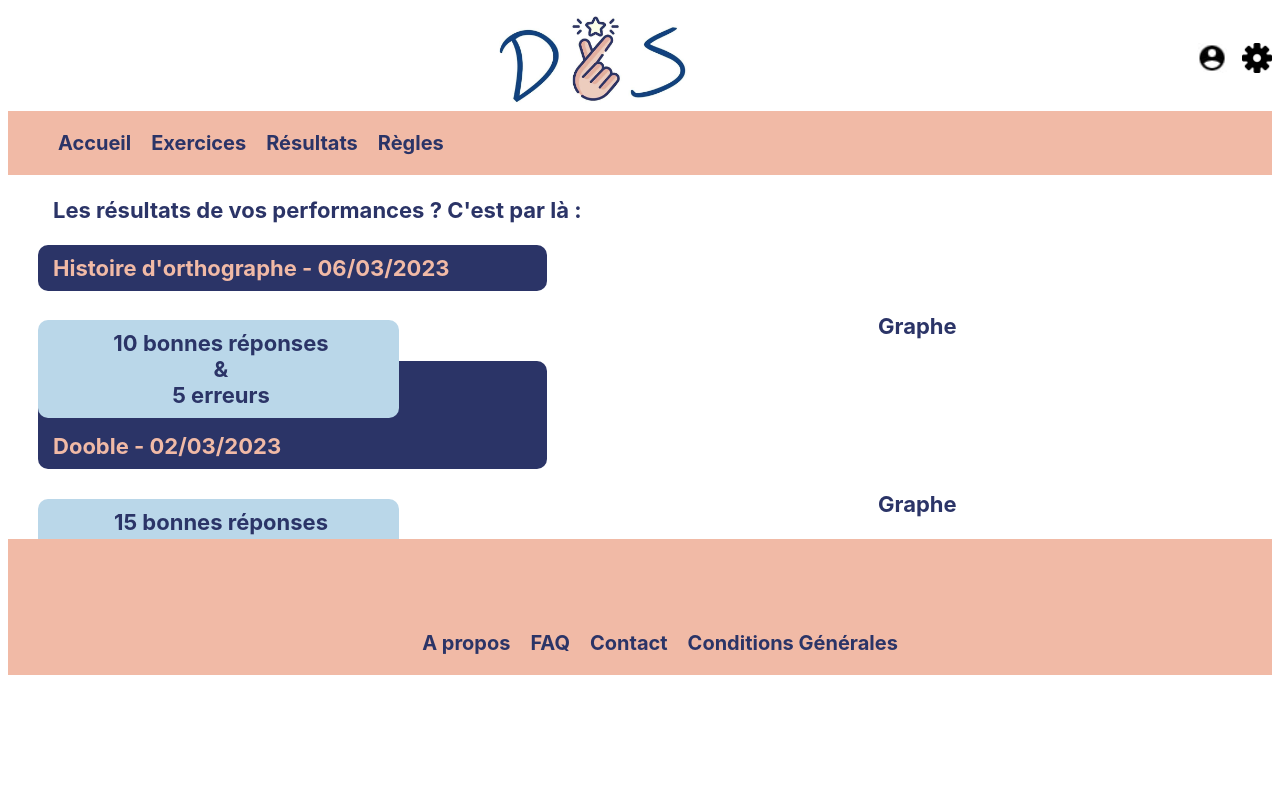
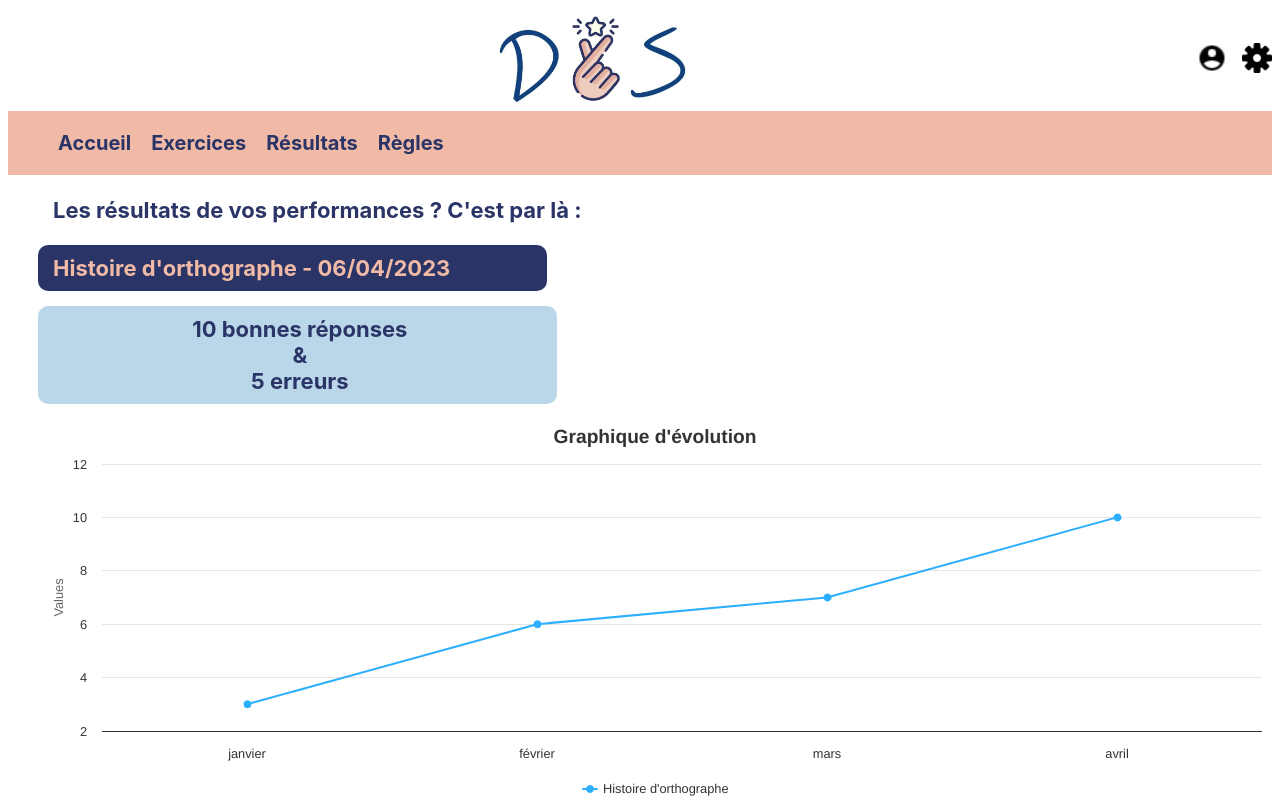
Before and after one commit to solangep1/dys, an Angular app: page / in a window 1280 px wide. Shown: the top 800 px of the page. Built offline with nearby package versions, Linux system fonts and the light colour scheme.

Commit message:
ajout des graphiques

```diff
--- a/package.json
+++ b/package.json
@@ -18,6 +18,8 @@
     "@angular/platform-browser": "^15.2.0",
     "@angular/platform-browser-dynamic": "^15.2.0",
     "@angular/router": "^15.2.0",
+    "chart.js": "^4.3.0",
+    "highcharts": "^11.0.1",
     "rxjs": "~7.8.0",
     "tslib": "^2.3.0",
     "zone.js": "~0.12.0"
--- a/src/app/resultats/resultats.component.css
+++ b/src/app/resultats/resultats.component.css
@@ -12,8 +12,8 @@ h1{
     border-radius: 10px;
     border-top: 2em;
     border-bottom: 2em;
-    display: flex;
-    display: block;
+    /*display: flex;
+    display: block;*/
     width: 40%;
     padding-left: 15px;
     padding-bottom: 10px;
@@ -35,9 +35,6 @@ h1{
 
 }
 .erreurs{
-    float: left;
-    width: 60em;
+    /*float: left;
+    width: 60em;*/
 }
-.graph{
-
-}
--- a/src/app/resultats/resultats.component.html
+++ b/src/app/resultats/resultats.component.html
@@ -1,20 +1,16 @@
 <div class="resultat">
 
   <p>Les résultats de vos performances ? C'est par là :</p>
-  <h1>Histoire d'orthographe - 06/03/2023</h1>
+  <h1>Histoire d'orthographe - 06/04/2023</h1>
   <div class="erreurs">
     <h1 class="texte">10 bonnes réponses<br>&<br>5 erreurs</h1>
   </div>
-  <div class="graph">
-    <p>Graphe</p>
-  </div>
+  <div id="container1"></div>
 
-  <h1>Dooble - 02/03/2023</h1>
+  <h1>Dooble - 02/04/2023</h1>
   <div class="erreurs">
     <h1 class="texte">15 bonnes réponses<br>&<br>8 erreurs</h1>
   </div>
-  <div class="graph">
-    <p>Graphe</p>
-  </div>
+  <div id="container2"></div>
 
 </div>
--- a/src/app/resultats/resultats.component.ts
+++ b/src/app/resultats/resultats.component.ts
@@ -1,10 +1,65 @@
-import { Component } from '@angular/core';
+import { Component, OnInit } from '@angular/core';
+import * as Highcharts from 'highcharts';
 
 @Component({
   selector: 'app-resultats',
   templateUrl: './resultats.component.html',
   styleUrls: ['./resultats.component.css']
 })
-export class ResultatsComponent {
+export class ResultatsComponent{
+  public options: any = {
+    Chart: {
+      type: 'area',
+      height: 700
+    },
+    title: {
+      text: 'Graphique d évolution'
+    },
+    credits: {
+      enabled: false
+    },
+    xAxis: {
+      categories: ['janvier', 'février', 'mars', 'avril'],
+      tickmarkPlacement: 'on',
+      title: {
+          enabled: false
+      }
+  },
+    series: [{
+      name: 'Dooble',
+      data: [11, 8, 12, 15]
+  }]
+  }
+  public options2: any = {
+    Chart: {
+      type: 'area',
+      height: 700
+    },
+    title: {
+      text: 'Graphique d&#39évolution'
+    },
+    credits: {
+      enabled: false
+    },
+    xAxis: {
+      categories: ['janvier', 'février', 'mars', 'avril'],
+      tickmarkPlacement: 'on',
+      title: {
+          enabled: false
+      }
+  },
+    series: [{
+      name: 'Histoire d&#39orthographe',
+      data: [3, 6, 7, 10]
+  }]
+  }
+
+  constructor() { }
+  ngOnInit() {
+    Highcharts.chart('container2', this.options),
+    Highcharts.chart('container1', this.options2);
+  }
+
+
 
 }
```
Also changed, not shown: 1 other file (tests, documents, lock files or other folders).
